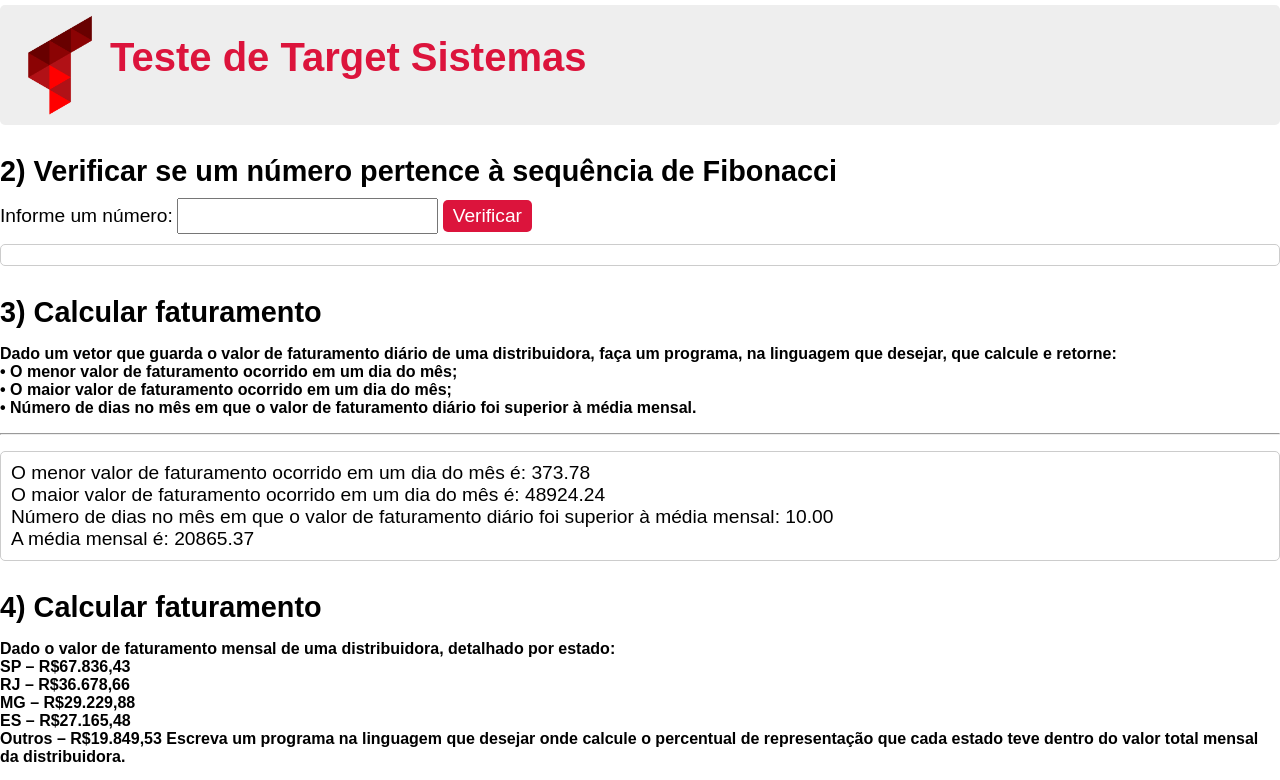
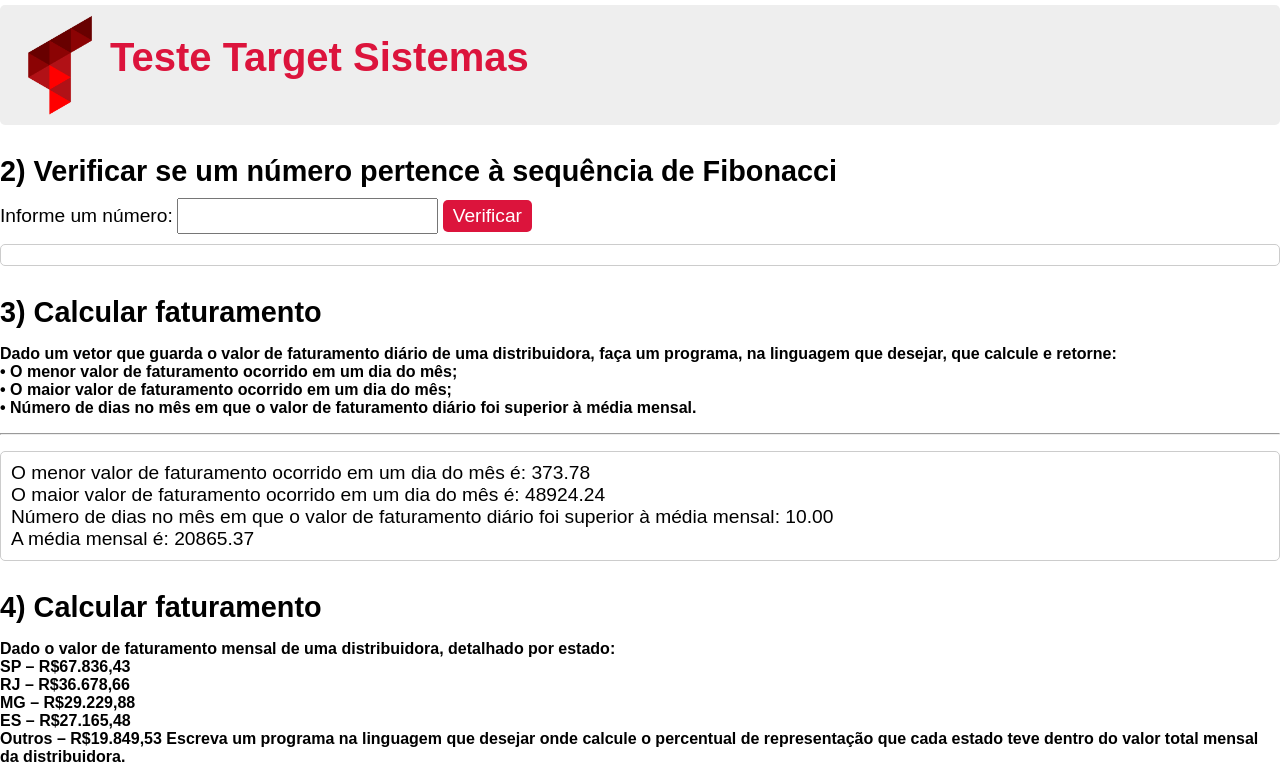
Before and after one commit to vinicgs/target-test, a plain HTML site: page index.html in a window 1280 px wide. Shown: the top 780 px of the page. Drawn offline with Linux system fonts and the light colour scheme.

Commit message:
alterando título titulo

```diff
--- a/index.html
+++ b/index.html
@@ -8,13 +8,13 @@
 
     <link rel="icon" href="/targetIcon.png" type="image/x-icon" />
 
-    <title>Target Sistemas Teste</title>
+    <title>Teste Target Sistemas</title>
 </head>
 
 <body>
     <div id="header">
         <img src="targetIcon.png" alt="Target Icon" width="100" height="100">
-        <h1>Teste de Target Sistemas</h1>
+        <h1>Teste Target Sistemas</h1>
     </div>
 
     <h2>2) Verificar se um número pertence à sequência de Fibonacci</h2>
```
